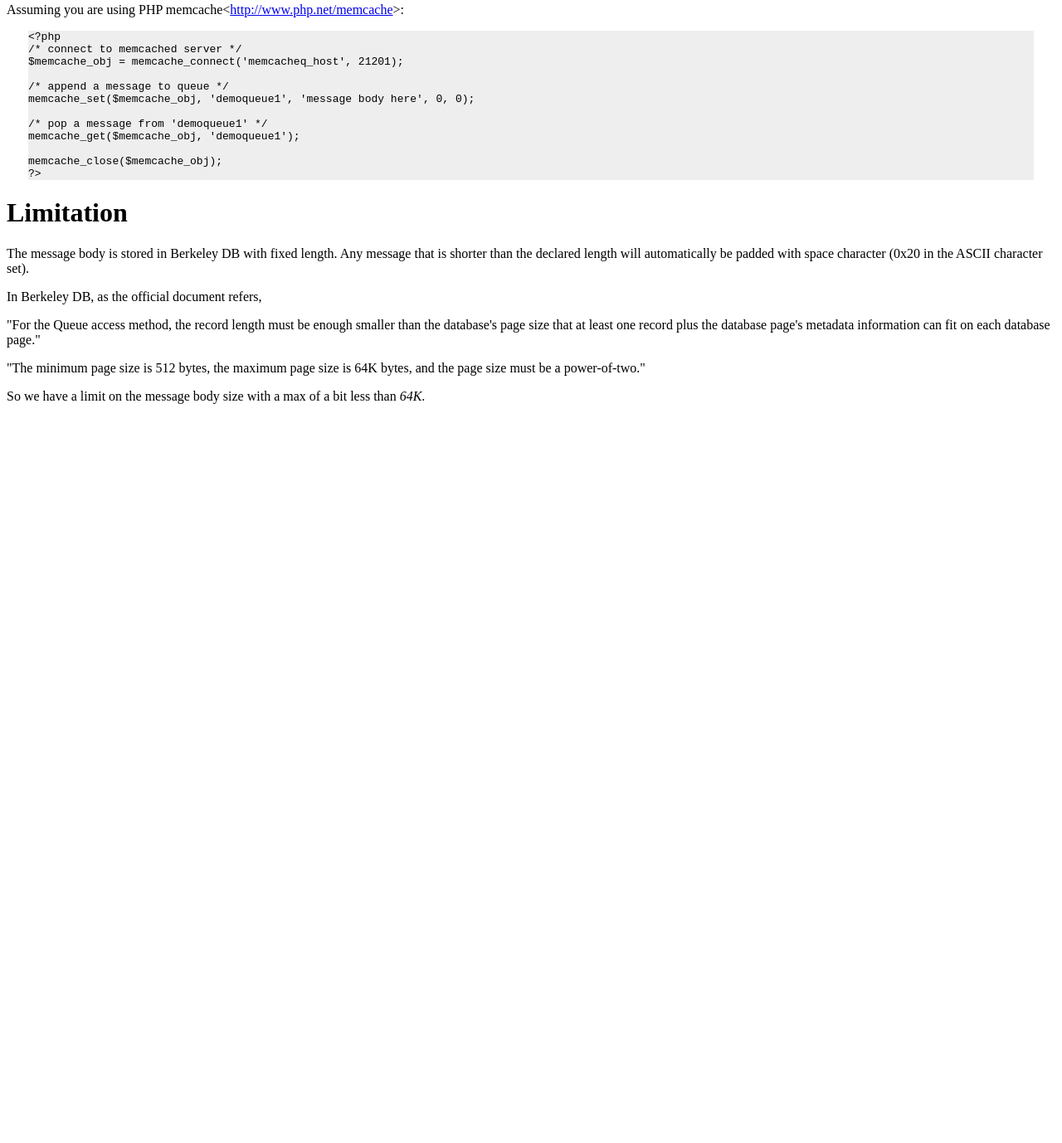
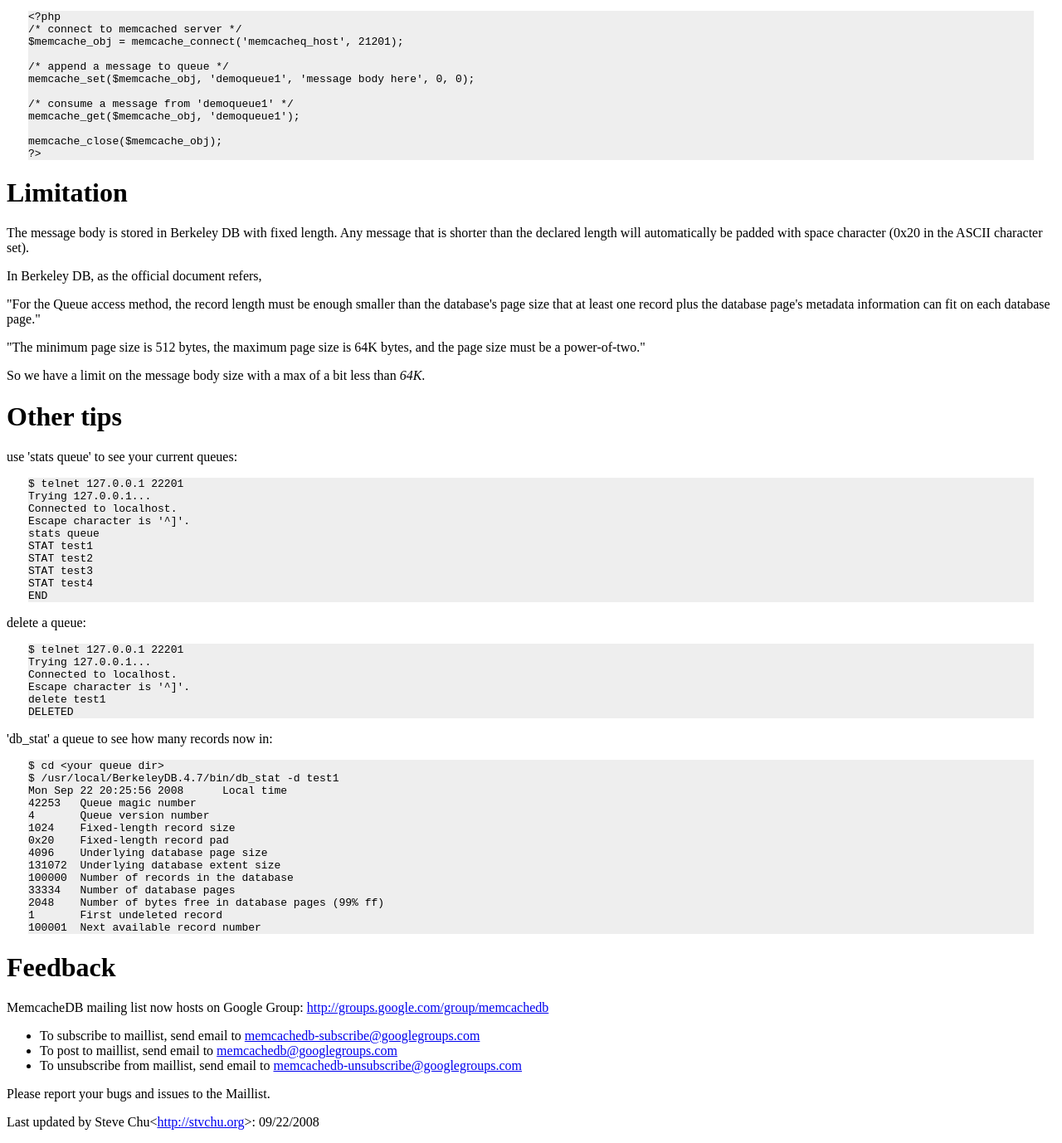
Before and after one commit to stvchu/memcacheq, a plain HTML site: page README.html in a window 1280 px wide. Shown: the part 904-2282 px from the top of the page at 83% size. Before the commit the page ends 1407 px from the top, so only its background shows below. Drawn offline with Linux system fonts and the light colour scheme.

Commit message:
update doc

```diff
--- a/README.html
+++ b/README.html
@@ -296,40 +296,38 @@ ul.auto-toc {
 <div class="section" id="features">
 <h1>Features</h1>
 <ul class="simple">
-<li>High performance</li>
-<li>Strictly FIFO</li>
-<li>Multiple queue supported</li>
-<li>Memcache protocol compatible</li>
-<li>Simple and easy to use</li>
+<li>damn simple</li>
+<li>very fast</li>
+<li>multiple queue</li>
+<li>concurrent well</li>
+<li>memcache protocol compatible</li>
 </ul>
-</div>
-<div class="section" id="benchmark">
-<h1>Benchmark</h1>
 </div>
 <div class="section" id="getting-started">
 <h1>Getting Started</h1>
 <div class="section" id="download">
 <h2>Download</h2>
-<p>See &lt;<a class="reference external" href="http://code.google.com/p/memcacheq/downloads/list">http://code.google.com/p/memcacheq/downloads/list</a>&gt;</p>
+<p>See: &lt;<a class="reference external" href="http://code.google.com/p/memcacheq/downloads/list">http://code.google.com/p/memcacheq/downloads/list</a>&gt;</p>
 </div>
 <div class="section" id="installation">
 <h2>Installation</h2>
-<p>See &lt;<a class="reference external" href="http://memcachedb.org/memcacheq/INSTALL.html">http://memcachedb.org/memcacheq/INSTALL.html</a>&gt;</p>
+<p>See: &lt;<a class="reference external" href="http://memcachedb.org/memcacheq/INSTALL.html">http://memcachedb.org/memcacheq/INSTALL.html</a>&gt;</p>
+<p>Please take a look at 'ChangLog' file in the distribution, see what's new.</p>
 </div>
 <div class="section" id="commands">
 <h2>Commands</h2>
 <p>Only two commands are used to operate the queue:</p>
 <p><strong>Append a message to the tail of queue</strong>:</p>
 <pre class="literal-block">
-set &lt;queue name&gt; 0 0 &lt;message_len&gt;\r\n
+set &lt;queue name&gt; &lt;flags&gt; 0 &lt;message_len&gt;\r\n
 &lt;put your message body here&gt;\r\n
 STORED\r\n
 </pre>
-<p><strong>Note:</strong> MQ will create a new queue automatically if your queue is not existed. The original 'flags' and 'expire time' field is ignored by server(here just padded with 0).</p>
-<p><strong>Pop a message from the head of queue</strong>:</p>
+<p><strong>Note:</strong> MQ will create a new queue automatically if your queue is not existed. The original 'expire time' field is ignored by server.</p>
+<p><strong>Consume a message from the head of queue</strong>:</p>
 <pre class="literal-block">
 get &lt;queue name&gt;\r\n
-VALUE &lt;queue name&gt; 0 &lt;message_len&gt;\r\n
+VALUE &lt;queue name&gt; &lt;flags&gt; &lt;message_len&gt;\r\n
 &lt;your message body will come here&gt;\r\n
 END\r\n
 </pre>
@@ -345,7 +343,7 @@ $memcache_obj = memcache_connect('memcacheq_host', 21201);
 /* append a message to queue */
 memcache_set($memcache_obj, 'demoqueue1', 'message body here', 0, 0);
 
-/* pop a message from 'demoqueue1' */
+/* consume a message from 'demoqueue1' */
 memcache_get($memcache_obj, 'demoqueue1');
 
 memcache_close($memcache_obj);
@@ -361,6 +359,59 @@ memcache_close($memcache_obj);
 <p>&quot;The minimum page size is 512 bytes, the maximum page size is 64K bytes, and the page size must be a power-of-two.&quot;</p>
 <p>So we have a limit on the message body size with a max of a bit less than <em>64K</em>.</p>
 </div>
+<div class="section" id="other-tips">
+<h1>Other tips</h1>
+<p>use 'stats queue' to see your current queues:</p>
+<pre class="literal-block">
+$ telnet 127.0.0.1 22201
+Trying 127.0.0.1...
+Connected to localhost.
+Escape character is '^]'.
+stats queue
+STAT test1
+STAT test2
+STAT test3
+STAT test4
+END
+</pre>
+<p>delete a queue:</p>
+<pre class="literal-block">
+$ telnet 127.0.0.1 22201
+Trying 127.0.0.1...
+Connected to localhost.
+Escape character is '^]'.
+delete test1
+DELETED
+</pre>
+<p>'db_stat' a queue to see how many records now in:</p>
+<pre class="literal-block">
+$ cd &lt;your queue dir&gt;
+$ /usr/local/BerkeleyDB.4.7/bin/db_stat -d test1
+Mon Sep 22 20:25:56 2008      Local time
+42253   Queue magic number
+4       Queue version number
+1024    Fixed-length record size
+0x20    Fixed-length record pad
+4096    Underlying database page size
+131072  Underlying database extent size
+100000  Number of records in the database
+33334   Number of database pages
+2048    Number of bytes free in database pages (99% ff)
+1       First undeleted record
+100001  Next available record number
+</pre>
+</div>
+<div class="section" id="feedback">
+<h1>Feedback</h1>
+<p>MemcacheDB mailing list now hosts on Google Group: <a class="reference external" href="http://groups.google.com/group/memcachedb">http://groups.google.com/group/memcachedb</a></p>
+<ul class="simple">
+<li>To subscribe to maillist, send email to <a class="reference external" href="mailto:memcachedb-subscribe&#64;googlegroups.com">memcachedb-subscribe&#64;googlegroups.com</a></li>
+<li>To post to maillist, send email to <a class="reference external" href="mailto:memcachedb&#64;googlegroups.com">memcachedb&#64;googlegroups.com</a></li>
+<li>To unsubscribe from maillist, send email to <a class="reference external" href="mailto:memcachedb-unsubscribe&#64;googlegroups.com">memcachedb-unsubscribe&#64;googlegroups.com</a></li>
+</ul>
+<p>Please report your bugs and issues to the Maillist.</p>
+<p>Last updated by Steve Chu&lt;<a class="reference external" href="http://stvchu.org">http://stvchu.org</a>&gt;: 09/22/2008</p>
+</div>
 </div>
 </body>
 </html>
```
Also changed, not shown: INSTALL.html (+7 -2 lines), 2 other files.
